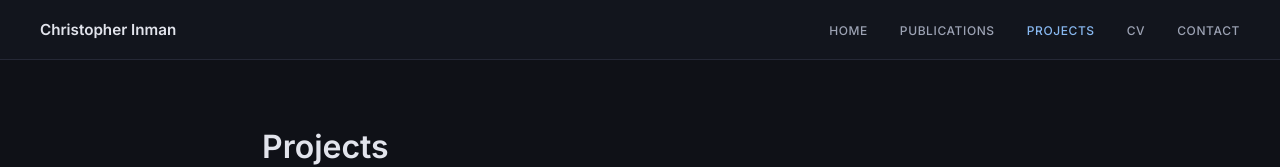
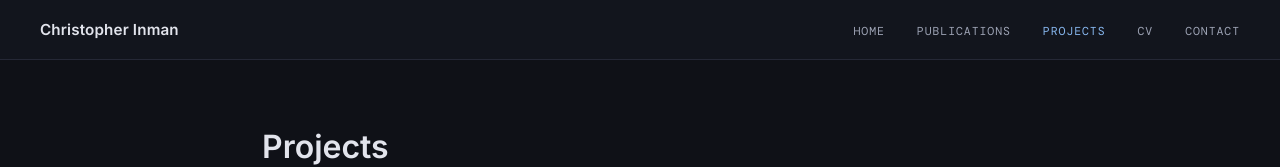
Before and after one commit to CJInman/CJInman.github.io, a plain HTML site: page projects.html in a window 1280 px wide. Shown: the top 167 px of the page. Drawn offline with nearby package versions, Linux system fonts and the light colour scheme; a web font is replaced by a local one.

Commit message:
Update projects.html
Fix style to be consistent with other pages

```diff
--- a/projects.html
+++ b/projects.html
@@ -31,38 +31,29 @@
       line-height: 1.7;
     }
 
-    /* NAV (unchanged for consistency) */
+    /* ── NAV ── */
     nav {
-      position: fixed; top: 0; left: 0; right: 0;
-      height: 60px; padding: 0 2.5rem;
+      position: fixed; top: 0; left: 0; right: 0; z-index: 100;
+      height: 60px;
+      padding: 0 2.5rem;
       display: flex; align-items: center; justify-content: space-between;
-      background: rgba(19,22,31,0.92);
+      background: rgba(19, 22, 31, 0.92);
       backdrop-filter: blur(12px);
       border-bottom: 1px solid var(--rule);
     }
-
     .nav-name {
-      font-size: 0.95rem;
-      font-weight: 600;
-      color: var(--text);
-      text-decoration: none;
+      font-size: 0.95rem; font-weight: 600;
+      letter-spacing: 0.01em;
+      color: var(--text); text-decoration: none;
     }
-
-    .nav-links {
-      display: flex;
-      gap: 2rem;
-      list-style: none;
+    .nav-links { display: flex; gap: 2rem; list-style: none; }
+    .nav-links a {
+      font-family: 'DM Mono', monospace;
+      font-size: 0.72rem; font-weight: 300;
+      letter-spacing: 0.08em; text-transform: uppercase;
+      color: var(--text-mid); text-decoration: none;
+      transition: color 0.2s;
     }
-
-    .nav-links a {
-      font-size: 0.75rem;
-      font-weight: 500;
-      letter-spacing: 0.05em;
-      text-transform: uppercase;
-      color: var(--text-mid);
-      text-decoration: none;
-    }
-
     .nav-links a:hover { color: var(--text); }
     .nav-links a.active { color: var(--accent-hi); }
 
```
